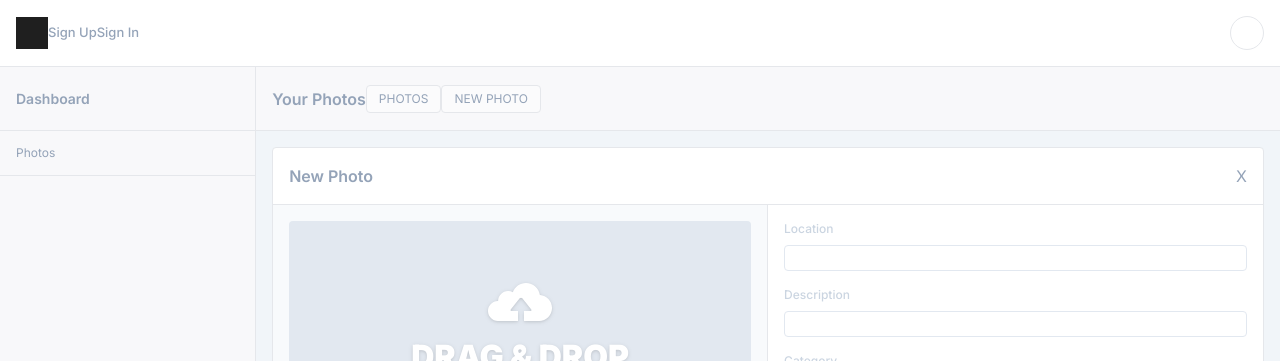
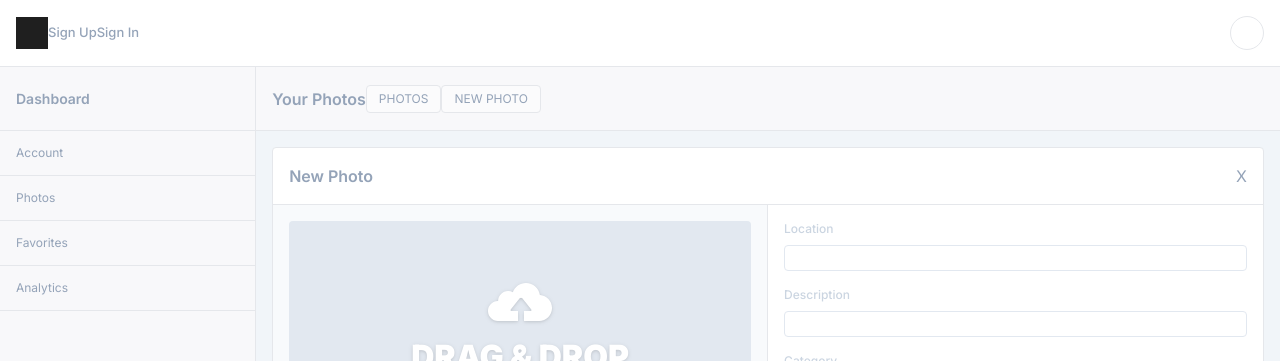
Before and after one commit to whlong1/next.js-photo-app, a Next.js app: page /dashboard/photos/new in a window 1280 px wide. Shown: the top 361 px of the page. Built offline with nearby package versions, Linux system fonts and the light colour scheme; no server answers.

Commit message:
Add additional nav links

```diff
--- a/src/app/(routes)/dashboard/layout.tsx
+++ b/src/app/(routes)/dashboard/layout.tsx
@@ -9,7 +9,16 @@ const DashboardLayout = ({ children }: { children: React.ReactNode }) => {
           </Link>
         </header>
         <section>
+          <Link className="side-nav-item" href="/dashboard/account">Account</Link>
+        </section>
+        <section>
           <Link className="side-nav-item" href="/dashboard/photos">Photos</Link>
+        </section>
+        <section>
+          <Link className="side-nav-item" href="/dashboard/favorites">Favorites</Link>
+        </section>
+        <section>
+          <Link className="side-nav-item" href="/dashboard/favorites">Analytics</Link>
         </section>
       </nav>
       <section className="flex flex-col w-full">
```
